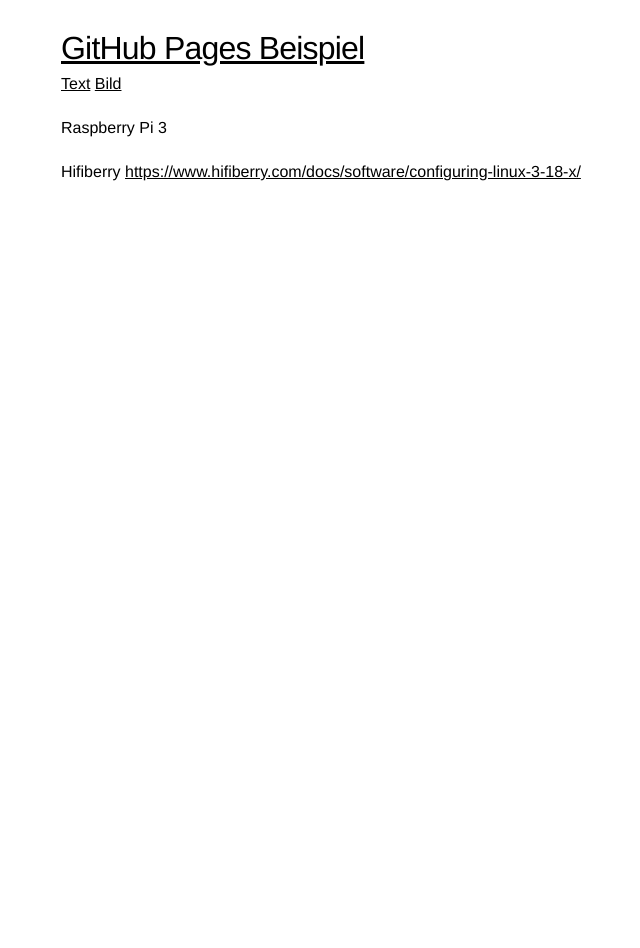
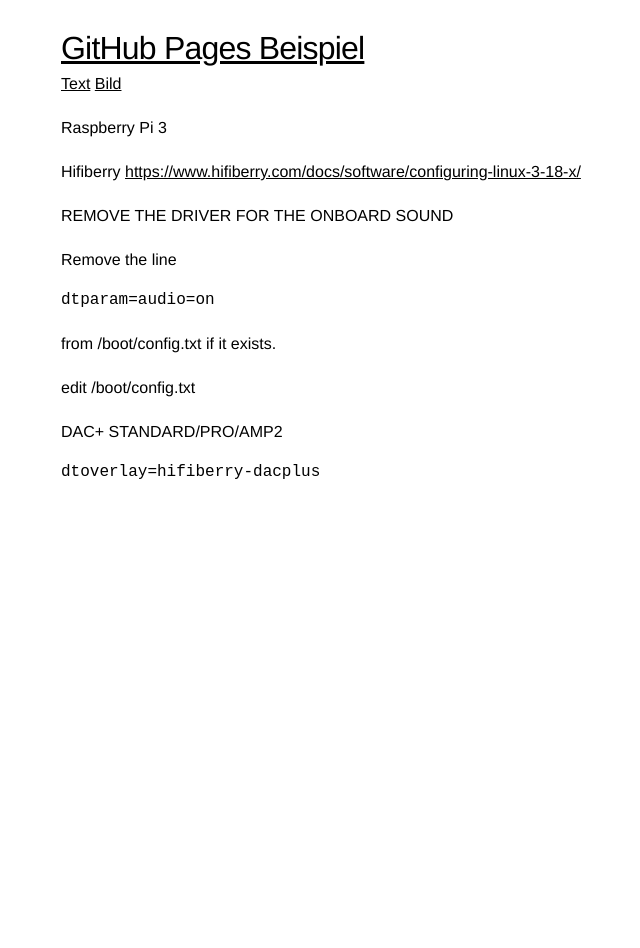
Before and after one commit to Wingertsau/ct.github.io, a Jekyll site: the page built from 70.md, in a window 1280 px wide. Shown: the whole page, without its empty margins (117-757 px from the left). Built offline with Jekyll 4.4.1, drawn with Linux system fonts in a browser that asks for light colours; our own code applies the rules of GitHub Pages for plain Markdown files.

Commit message:
Update 70.md

```diff
--- a/70.md
+++ b/70.md
@@ -2,3 +2,18 @@ Raspberry Pi 3
 
 Hifiberry
 <https://www.hifiberry.com/docs/software/configuring-linux-3-18-x/>
+
+REMOVE THE DRIVER FOR THE ONBOARD SOUND
+
+Remove the line
+
+    dtparam=audio=on
+
+from /boot/config.txt if it exists.
+
+
+edit /boot/config.txt
+
+DAC+ STANDARD/PRO/AMP2
+
+    dtoverlay=hifiberry-dacplus
```
